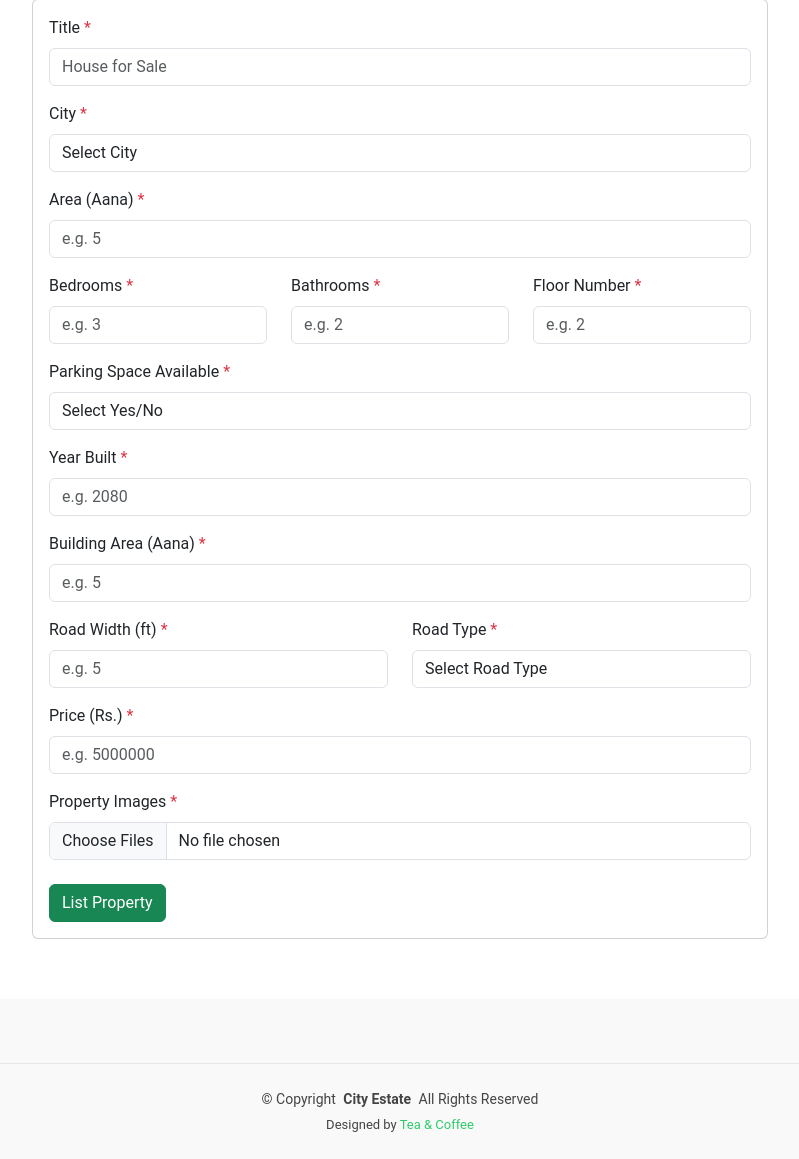
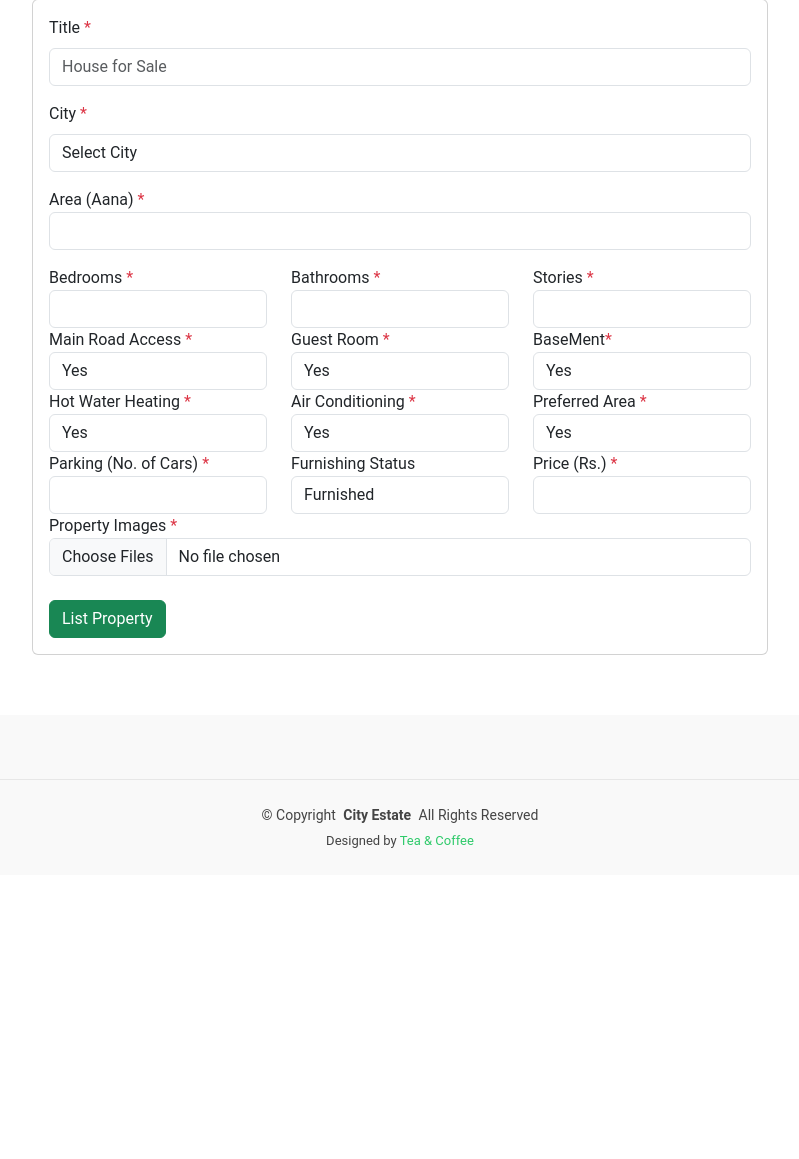
Before and after one commit to Dipendra-adk/7thSemProject, a Django app: page /seller/ in a window 1280 px wide. Shown: the part 444-1603 px from the top of the page, without its empty margins (240-1039 px from the left). After the commit the page ends 1292 px from the top, so only its background shows below. Run offline with Django 4.2, Linux system fonts and the light colour scheme; the visitor is signed in with stand-in values (Sample User, id 1); parts of the project's set-up code (start-up, migrations or seed data) failed here and were passed over; some libraries are stand-ins or nearby versions.

Commit message:
seller modeified

```diff
--- a/homePricePredictior/house/admin.py
+++ b/homePricePredictior/house/admin.py
@@ -29,8 +29,8 @@ class CustomUserAdmin(UserAdmin):
 # Register the Property model with custom admin
 @admin.register(Property)
 class PropertyAdmin(admin.ModelAdmin):
-    list_display = ('title', 'city', 'area', 'bedrooms', 'bathrooms', 'floor_number', 'parking_space', 'year_built', 'building_area', 'road_width', 'road_type', 'price', 'created_at')
-    list_filter = ('city', 'bedrooms', 'bathrooms', 'floor_number', 'road_type', 'parking_space')
+    list_display = ('title', 'city', 'area', 'bedrooms', 'bathrooms', 'stories', 'mainroad', 'guestroom', 'basement', 'hotwaterheating', 'airconditioning', 'parking', 'prefarea', 'furnishingstatus', 'price', 'created_at')
+    list_filter = ('city', 'bedrooms', 'bathrooms', 'furnishingstatus')
     search_fields = ('title', 'city')
 
 # Register PropertyImage model with custom admin
--- a/homePricePredictior/house/templates/buyer.html
+++ b/homePricePredictior/house/templates/buyer.html
@@ -60,7 +60,7 @@
                   <div class="col">Baths</div>
                 </div>
                 <div class="row">
-                  <div class="col">{{ property.building_area }} Aana</div>
+                  <div class="col">{{ property.area }} Aana</div>
                   <div class="col">{{ property.bedrooms }}</div>
                   <div class="col">{{ property.bathrooms }}</div>
                 </div>
--- a/homePricePredictior/house/templates/home.html
+++ b/homePricePredictior/house/templates/home.html
@@ -185,7 +185,7 @@
                   <div class="col">Baths</div>
                 </div>
                 <div class="row">
-                  <div class="col">{{ property.building_area }} Aana</div>
+                  <div class="col">{{ property.area }} Aana</div>
                   <div class="col">{{ property.bedrooms }}</div>
                   <div class="col">{{ property.bathrooms }}</div>
                 </div>
--- a/homePricePredictior/house/templates/property_detail.html
+++ b/homePricePredictior/house/templates/property_detail.html
@@ -47,7 +47,7 @@
             <p><strong>Price:</strong> Rs.{{ property.price }}</p>
             <p><strong>Title:</strong> {{ property.title }}</p>
             <p><strong>City:</strong> {{ property.city }}</p>
-            <p><strong>Area:</strong> {{ property.building_area }}</p>
+            <p><strong>Area:</strong> {{ property.area }}</p>
           </div>
         </div>
 
@@ -56,8 +56,7 @@
           <div class="portfolio-info">
             <h3>Seller Details</h3>
             <ul>
-              <li><strong>Name:</strong> {{ property.seller.name }}</li>
-              <li><strong>Location:</strong> {{ property.seller.location }}</li>
+              <li><strong>Name:</strong> {{ property.seller.fullname }}</li>
               <li><strong>Email:</strong> {{ property.seller.email }}</li>
               <li><strong>Phone:</strong> {{ property.seller.phone }}</li>
             </ul>
--- a/homePricePredictior/house/templates/seller.html
+++ b/homePricePredictior/house/templates/seller.html
@@ -1,5 +1,5 @@
-{% extends 'index.html' %} {% load static %} {% block title %}Sell{% endblock %}
-{% block content %}
+{% extends 'index.html' %} {% load static %} {% block title %}Sell Property
+{%endblock %} {% block content %}
 <main class="main">
   <!-- Page Title -->
   <div class="page-title" data-aos="fade">
@@ -31,9 +31,7 @@
       <div class="row">
         <div class="col-md-12">
           <div class="title-wrap d-flex justify-content-between">
-            <div class="title-box">
-              <!-- <h2 class="title-a">List Your Property</h2> -->
-            </div>
+            <div class="title-box"></div>
           </div>
         </div>
       </div>
@@ -86,189 +84,156 @@
                   </select>
                 </div>
 
-                <!-- Area -->
                 <div class="form-group mb-3">
-                  <label for="area" class="form-label"
-                    >Area (Aana) <span class="text-danger">*</span></label
-                  >
+                  <label>Area (Aana) <span class="text-danger">*</span></label>
                   <input
                     type="number"
-                    step="0.01"
                     class="form-control"
-                    id="area"
-                    placeholder="e.g. 5"
                     name="area"
                     required
                   />
                 </div>
 
-                <!-- Bedrooms, Bathrooms, and Floor Number -->
                 <div class="row">
                   <div class="col-md-4">
-                    <div class="form-group mb-3">
-                      <label for="bedrooms" class="form-label"
-                        >Bedrooms <span class="text-danger">*</span></label
-                      >
+                    <label>Bedrooms <span class="text-danger">*</span></label>
                     <input
                       type="number"
                       class="form-control"
-                        id="bedrooms"
-                        placeholder="e.g. 3"
                       name="bedrooms"
-                        min="0"
+                      required
+                    />
+                  </div>
+                  <div class="col-md-4">
+                    <label>Bathrooms <span class="text-danger">*</span></label>
+                    <input
+                      type="number"
+                      class="form-control"
+                      name="bathrooms"
+                      required
+                    />
+                  </div>
+                  <div class="col-md-4">
+                    <label>Stories <span class="text-danger">*</span></label>
+                    <input
+                      type="number"
+                      class="form-control"
+                      name="stories"
                       required
                     />
                   </div>
                 </div>
+                <div class="row">
                   <div class="col-md-4">
-                    <div class="form-group mb-3">
-                      <label for="bathrooms" class="form-label"
-                        >Bathrooms <span class="text-danger">*</span></label
-                      >
-                      <input
-                        type="number"
-                        class="form-control"
-                        id="bathrooms"
-                        placeholder="e.g. 2"
-                        name="bathrooms"
-                        min="0"
-                        required
-                      />
-                    </div>
-                  </div>
-                  <div class="col-md-4">
-                    <div class="form-group mb-3">
-                      <label for="floor_number" class="form-label"
-                        >Floor Number <span class="text-danger">*</span></label
-                      >
-                      <input
-                        type="number"
-                        class="form-control"
-                        id="floor_number"
-                        placeholder="e.g. 2"
-                        name="floor_number"
-                        min="0"
-                        required
-                      />
-                    </div>
-                  </div>
-                </div>
-
-                <!-- Parking Space -->
-                <div class="form-group mb-3">
-                  <label for="parking_space" class="form-label"
-                    >Parking Space Available
+                    <label
+                      >Main Road Access
                       <span class="text-danger">*</span></label
                     >
-                  <select
-                    class="form-control"
-                    id="parking_space"
-                    name="parking_space"
-                    required
-                  >
-                    <option value="">Select Yes/No</option>
+                    <select class="form-control" name="mainroad" required>
                       <option value="yes">Yes</option>
                       <option value="no">No</option>
                     </select>
                   </div>
 
-                <!-- Year Built -->
-                <div class="form-group mb-3">
-                  <label for="year_built" class="form-label"
-                    >Year Built <span class="text-danger">*</span></label
+                  <div class="col-md-4">
+                    <label>Guest Room <span class="text-danger">*</span></label>
+                    <select class="form-control" name="guestroom" required>
+                      <option value="yes">Yes</option>
+                      <option value="no">No</option>
+                    </select>
+                  </div>
+
+                  <div class="col-md-4">
+                    <label>BaseMent<span class="text-danger">*</span></label>
+                    <select class="form-control" name="basement" required>
+                      <option value="yes">Yes</option>
+                      <option value="no">No</option>
+                    </select>
+                  </div>
+                </div>
+                <div class="row">
+                  <div class="col-md-4">
+                    <label
+                      >Hot Water Heating
+                      <span class="text-danger">*</span></label
+                    >
+                    <select
+                      class="form-control"
+                      name="hotwaterheating"
+                      required
+                    >
+                      <option value="yes">Yes</option>
+                      <option value="no">No</option>
+                    </select>
+                  </div>
+
+                  <div class="col-md-4">
+                    <label
+                      >Air Conditioning
+                      <span class="text-danger">*</span></label
+                    >
+                    <select
+                      class="form-control"
+                      name="airconditioning"
+                      required
+                    >
+                      <option value="yes">Yes</option>
+                      <option value="no">No</option>
+                    </select>
+                  </div>
+
+                  <div class="col-md-4">
+                    <label
+                      >Preferred Area <span class="text-danger">*</span></label
+                    >
+                    <select class="form-control" name="preferedarea" required>
+                      <option value="yes">Yes</option>
+                      <option value="no">No</option>
+                    </select>
+                  </div>
+                </div>
+                <div class="row">
+                  <div class="col-md-4">
+                    <label
+                      >Parking (No. of Cars)
+                      <span class="text-danger">*</span></label
                     >
                     <input
                       type="number"
                       class="form-control"
-                    id="year_built"
-                    placeholder="e.g. 2080"
-                    name="year_built"
-                    min="1900"
+                      name="parking"
                       required
                     />
                   </div>
 
-                <!-- Building Area -->
-                <div class="form-group mb-3">
-                  <label for="building_area" class="form-label"
-                    >Building Area (Aana)
-                    <span class="text-danger">*</span></label
+                  <div class="col-md-4">
+                    <label>Furnishing Status</label>
+                    <select class="form-control" name="furnishingstatus">
+                      <option value="furnished">Furnished</option>
+                      <option value="semi-furnished">Semi-Furnished</option>
+                      <option value="unfurnished">Unfurnished</option>
+                    </select>
+                  </div>
+
+                  <div class="col-md-4">
+                    <label
+                      >Price (Rs.) <span class="text-danger">*</span></label
                     >
                     <input
                       type="number"
-                    step="0.01"
                       class="form-control"
-                    id="building_area"
-                    placeholder="e.g. 5"
-                    name="building_area"
-                    required
-                  />
-                </div>
-
-                <!-- Road Width and Type -->
-                <div class="row">
-                  <div class="col-md-6">
-                    <div class="form-group mb-3">
-                      <label for="road_width" class="form-label"
-                        >Road Width (ft)
-                        <span class="text-danger">*</span></label
-                      >
-                      <input
-                        type="number"
-                        step="0.01"
-                        class="form-control"
-                        id="road_width"
-                        placeholder="e.g. 5"
-                        name="road_width"
+                      name="price"
                       required
                     />
                   </div>
                 </div>
-                  <div class="col-md-6">
                 <div class="form-group mb-3">
-                      <label for="road_type" class="form-label"
-                        >Road Type <span class="text-danger">*</span></label
-                      >
-                      <select
-                        class="form-control"
-                        id="road_type"
-                        name="road_type"
-                        required
-                      >
-                        <option value="">Select Road Type</option>
-                        <option value="paved">Paved</option>
-                        <option value="gravel">Gravel</option>
-                        <option value="dirt">Dirt</option>
-                        <option value="blacktopped">Blacktopped</option>
-                      </select>
-                    </div>
-                  </div>
-                </div>
-
-                <div class="form-group mb-3">
-                  <label for="price" class="form-label"
-                    >Price (Rs.) <span class="text-danger">*</span></label
-                  >
-                  <input
-                    type="number"
-                    step="0.01"
-                    class="form-control"
-                    id="price"
-                    placeholder="e.g. 5000000"
-                    name="price"
-                    required
-                  />
-                </div>
-
-                <!-- Property Images -->
-                <div class="form-group mb-3">
-                  <label for="property_images" class="form-label"
+                  <label
                     >Property Images <span class="text-danger">*</span></label
                   >
                   <input
                     type="file"
                     class="form-control"
-                    id="property_images"
                     name="property_images"
                     accept="image/*"
                     multiple
@@ -312,17 +277,21 @@
     padding-top: 10rem;
     padding-bottom: 10rem;
   }
+
   .property-form {
     max-width: 800px;
     margin: 0 auto;
   }
+
   .form-group label {
     font-weight: 500;
     margin-bottom: 0.5rem;
   }
+
   .card {
     margin-bottom: 4rem;
   }
+
   .btn-b-n {
     background-color: #2eca6a;
     color: #fff;
@@ -330,10 +299,12 @@
     border: none;
     border-radius: 4px;
   }
+
   .btn-b-n:hover {
     background-color: #25a555;
     color: #fff;
   }
+
   .alert {
     margin-bottom: 1rem;
   }
--- a/homePricePredictior/house/views.py
+++ b/homePricePredictior/house/views.py
@@ -217,16 +217,19 @@ def seller_view(request):
         area = request.POST.get('area')
         bedrooms = request.POST.get('bedrooms')
         bathrooms = request.POST.get('bathrooms')
-        floor_number = request.POST.get('floor_number')
-        parking_space = request.POST.get('parking_space') == 'yes'
-        year_built = request.POST.get('year_built')
-        building_area = request.POST.get('building_area')
-        road_width = request.POST.get('road_width')
-        road_type = request.POST.get('road_type')
+        stories = request.POST.get('stories')
+        mainroad = request.POST.get('mainroad') == 'yes'
+        guestroom = request.POST.get('guestroom') == 'yes'
+        basement = request.POST.get('basement') == 'yes'
+        hotwaterheating = request.POST.get('hotwaterheating') == 'yes'
+        airconditioning = request.POST.get('airconditioning') == 'yes'
+        parking = request.POST.get('parking') == 'yes'
+        prefarea = request.POST.get('prefarea') == 'yes'
+        furnishingstatus = request.POST.get('furnishingstatus')
         price = request.POST.get('price')
         property_images = request.FILES.getlist('property_images')
         try:
-            if not title or not city or not area or not bedrooms or not bathrooms or not floor_number or not price:
+            if not title or not city or not area or not bedrooms or not bathrooms or not stories or not price:
                 raise ValidationError('Please fill out all required fields.')
 
             property = Property(
@@ -235,12 +238,15 @@ def seller_view(request):
                 area=area,
                 bedrooms=bedrooms,
                 bathrooms=bathrooms,
-                floor_number=floor_number,
-                parking_space=parking_space,
-                year_built=year_built,
-                building_area=building_area,
-                road_width=road_width,
-                road_type=road_type,
+                stories=stories,
+                mainroad=mainroad,
+                guestroom=guestroom,
+                basement=basement,
+                hotwaterheating=hotwaterheating,
+                airconditioning=airconditioning,
+                parking=parking,
+                prefarea=prefarea,
+                furnishingstatus=furnishingstatus,
                 price=price,
                 seller=request.user
 
```
Also changed, not shown: homePricePredictior/house/models.py (+18 -15 lines), homePricePredictior/house/migrations/0003_rename_parking_space_property_airconditioning_and_more.py (added), homePricePredictior/house/migrations/0004_property_parking.py (added), homePricePredictior/house/migrations/0005_alter_property_price.py (added), homePricePredictior/media/property_images/h11.avif (added), homePricePredictior/media/property_images/h12.avif (added). Lines whose indentation alone changed are shown as unchanged.
